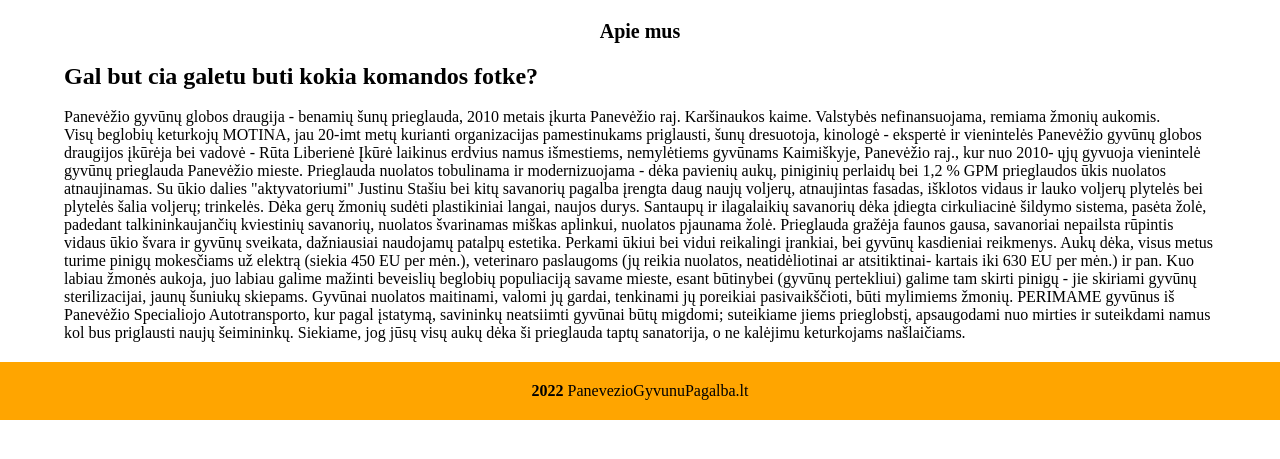
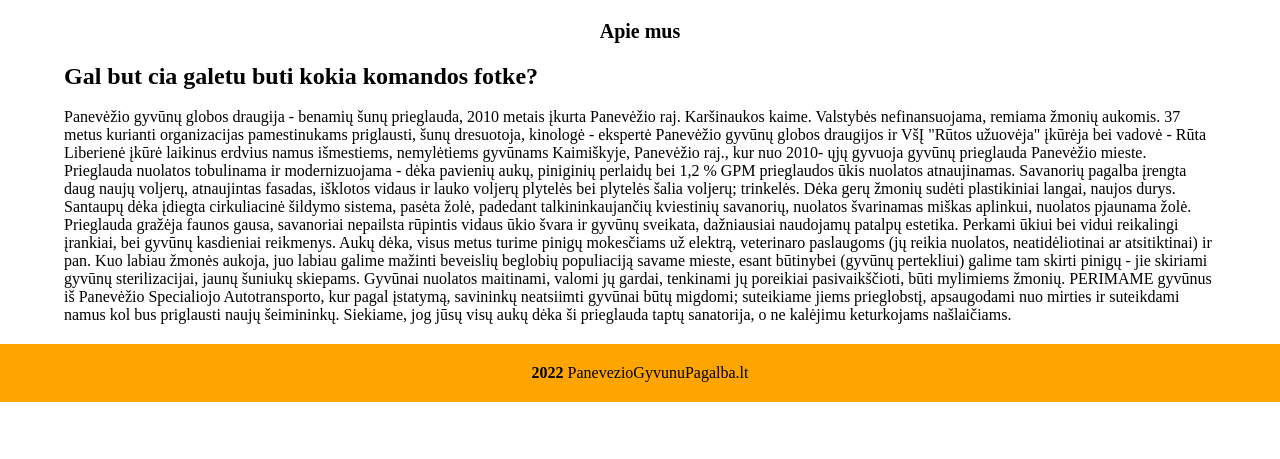
Before and after one commit to azegas/pagalbaGyvunams, a Django app: page /apie/ in a window 1280 px wide. Shown: the part 70-529 px from the top of the page. Run offline with Django 4.2, Linux system fonts and the light colour scheme.

Commit message:
feat: updated apie mus and contact page

```diff
--- a/pagalbaGyvunams/gyvuneliai/templates/gyvuneliai/apie_mus.html
+++ b/pagalbaGyvunams/gyvuneliai/templates/gyvuneliai/apie_mus.html
@@ -7,48 +7,26 @@
             <h1 class="page-title">Apie mus</h1>
             <h2>Gal but cia galetu buti kokia komandos fotke?</h2>
             <br />
-            <p>Panevėžio gyvūnų globos draugija - benamių šunų prieglauda, 2010 metais įkurta Panevėžio raj. Karšinaukos
-                kaime.
-                Valstybės nefinansuojama, remiama žmonių aukomis.</p>
+            <p>Panevėžio gyvūnų globos draugija - benamių šunų prieglauda, 2010 metais įkurta Panevėžio raj. Karšinaukos kaime.
+                Valstybės nefinansuojama, remiama žmonių aukomis.
 
-            <p>Visų beglobių keturkojų MOTINA, jau 20-imt metų kurianti organizacijas pamestinukams priglausti, šunų
-                dresuotoja,
-                kinologė - ekspertė ir vienintelės Panevėžio gyvūnų globos draugijos įkūrėja bei vadovė - Rūta Liberienė
-                Įkūrė
-                laikinus erdvius namus išmestiems, nemylėtiems gyvūnams Kaimiškyje, Panevėžio raj., kur nuo 2010- ųjų
-                gyvuoja
-                vienintelė gyvūnų prieglauda Panevėžio mieste.
-                Prieglauda nuolatos tobulinama ir modernizuojama - dėka pavienių aukų, piniginių perlaidų bei 1,2 % GPM
-                prieglaudos
-                ūkis nuolatos atnaujinamas.
-                Su ūkio dalies "aktyvatoriumi" Justinu Stašiu bei kitų savanorių pagalba įrengta daug naujų voljerų,
-                atnaujintas
-                fasadas, išklotos vidaus ir lauko voljerų plytelės bei plytelės šalia voljerų; trinkelės. Dėka gerų
-                žmonių sudėti
-                plastikiniai langai, naujos durys. Santaupų ir ilagalaikių savanorių dėka įdiegta cirkuliacinė šildymo
-                sistema,
-                pasėta žolė, padedant talkininkaujančių kviestinių savanorių, nuolatos švarinamas miškas aplinkui,
-                nuolatos pjaunama
-                žolė. Prieglauda gražėja faunos gausa, savanoriai nepailsta rūpintis vidaus ūkio švara ir gyvūnų
-                sveikata,
-                dažniausiai naudojamų patalpų estetika. Perkami ūkiui bei vidui reikalingi įrankiai, bei gyvūnų
-                kasdieniai
-                reikmenys. Aukų dėka, visus metus turime pinigų mokesčiams už elektrą (siekia 450 EU per mėn.),
-                veterinaro
-                paslaugoms (jų reikia nuolatos, neatidėliotinai ar atsitiktinai- kartais iki 630 EU per mėn.) ir pan.
-                Kuo labiau
-                žmonės aukoja, juo labiau galime mažinti beveislių beglobių populiaciją savame mieste, esant būtinybei
-                (gyvūnų
-                pertekliui) galime tam skirti pinigų - jie skiriami gyvūnų sterilizacijai, jaunų šuniukų skiepams.
-                Gyvūnai nuolatos maitinami, valomi jų gardai, tenkinami jų poreikiai pasivaikščioti, būti mylimiems
-                žmonių.
-                PERIMAME gyvūnus iš Panevėžio Specialiojo Autotransporto, kur pagal įstatymą, savininkų neatsiimti
-                gyvūnai būtų
-                migdomi; suteikiame jiems prieglobstį, apsaugodami nuo mirties ir suteikdami namus kol bus priglausti
-                naujų
-                šeimininkų.
-                Siekiame, jog jūsų visų aukų dėka ši prieglauda taptų sanatorija, o ne kalėjimu keturkojams našlaičiams.
-            </p>
+                37 metus kurianti organizacijas pamestinukams priglausti, šunų dresuotoja, kinologė - ekspertė Panevėžio gyvūnų
+                globos draugijos ir VšĮ "Rūtos užuovėja" įkūrėja bei vadovė - Rūta Liberienė įkūrė laikinus erdvius namus
+                išmestiems, nemylėtiems gyvūnams Kaimiškyje, Panevėžio raj., kur nuo 2010- ųjų gyvuoja gyvūnų prieglauda Panevėžio
+                mieste. Prieglauda nuolatos tobulinama ir modernizuojama - dėka pavienių aukų, piniginių perlaidų bei 1,2 % GPM
+                prieglaudos ūkis nuolatos atnaujinamas. Savanorių pagalba įrengta daug naujų voljerų, atnaujintas fasadas, išklotos
+                vidaus ir lauko voljerų plytelės bei plytelės šalia voljerų; trinkelės. Dėka gerų žmonių sudėti plastikiniai langai,
+                naujos durys. Santaupų dėka įdiegta cirkuliacinė šildymo sistema, pasėta žolė, padedant talkininkaujančių kviestinių
+                savanorių, nuolatos švarinamas miškas aplinkui, nuolatos pjaunama žolė. Prieglauda gražėja faunos gausa, savanoriai
+                nepailsta rūpintis vidaus ūkio švara ir gyvūnų sveikata, dažniausiai naudojamų patalpų estetika. Perkami ūkiui bei
+                vidui reikalingi įrankiai, bei gyvūnų kasdieniai reikmenys. Aukų dėka, visus metus turime pinigų mokesčiams už
+                elektrą, veterinaro paslaugoms (jų reikia nuolatos, neatidėliotinai ar atsitiktinai) ir pan. Kuo labiau žmonės
+                aukoja, juo labiau galime mažinti beveislių beglobių populiaciją savame mieste, esant būtinybei (gyvūnų pertekliui)
+                galime tam skirti pinigų - jie skiriami gyvūnų sterilizacijai, jaunų šuniukų skiepams. Gyvūnai nuolatos maitinami,
+                valomi jų gardai, tenkinami jų poreikiai pasivaikščioti, būti mylimiems žmonių. PERIMAME gyvūnus iš Panevėžio
+                Specialiojo Autotransporto, kur pagal įstatymą, savininkų neatsiimti gyvūnai būtų migdomi; suteikiame jiems
+                prieglobstį, apsaugodami nuo mirties ir suteikdami namus kol bus priglausti naujų šeimininkų. Siekiame, jog jūsų
+                visų aukų dėka ši prieglauda taptų sanatorija, o ne kalėjimu keturkojams našlaičiams.</p>
         </div>
     </div>
 </div>
--- a/pagalbaGyvunams/gyvuneliai/templates/gyvuneliai/kontaktai.html
+++ b/pagalbaGyvunams/gyvuneliai/templates/gyvuneliai/kontaktai.html
@@ -9,7 +9,7 @@
                 <ul>
                     <li>
                         <span class="kontaktai-info-name">Adresas</span>
-                        <span class="kontaktai-info-value">Karšinaukos g. 40 Karšinaukoas kaimas, 38104, Panevėžio Raj.</span>
+                        <span class="kontaktai-info-value">Karšinaukos g. 40, Karšinaukos kaimas, 38104, Panevėžio raj.</span>
                     </li>
                     <li>
                         <span class="kontaktai-info-name">Telefonas</span>
@@ -30,7 +30,7 @@
                 </ul>
                 <li>
                     <span class="kontaktai-info-name">Darbo Laikas</span>
-                    <span class="kontaktai-info-value">10-14val. (pirmadienis-sekmadienis)</span>
+                    <span class="kontaktai-info-value">8:30-11-00 val. (pirmadienis-sekmadienis)</span>
                 </li>
                 <a href="https://www.facebook.com/prieglauda/"><i class="fa-brands fa-facebook-f"></i></a>
                 <a href="https://www.instagram.com/paneveziogyvunuglobosdraugija/"><i
```
